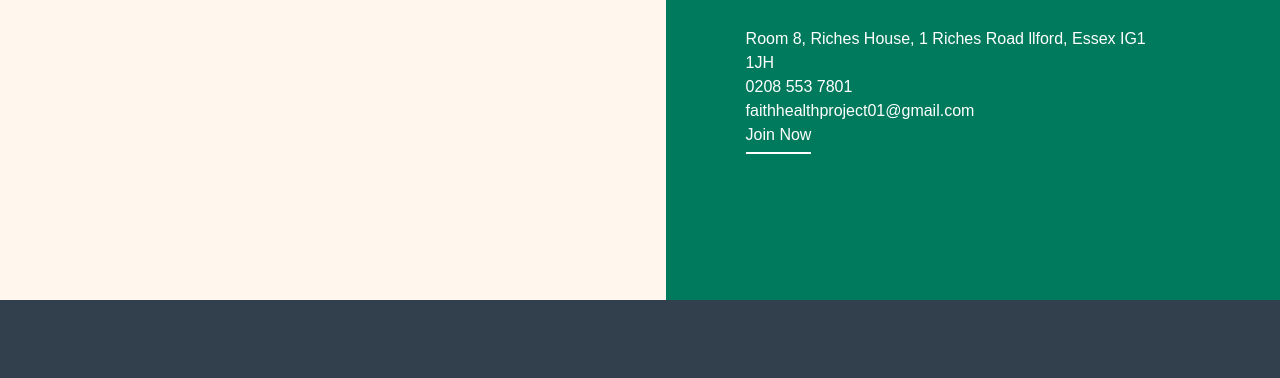
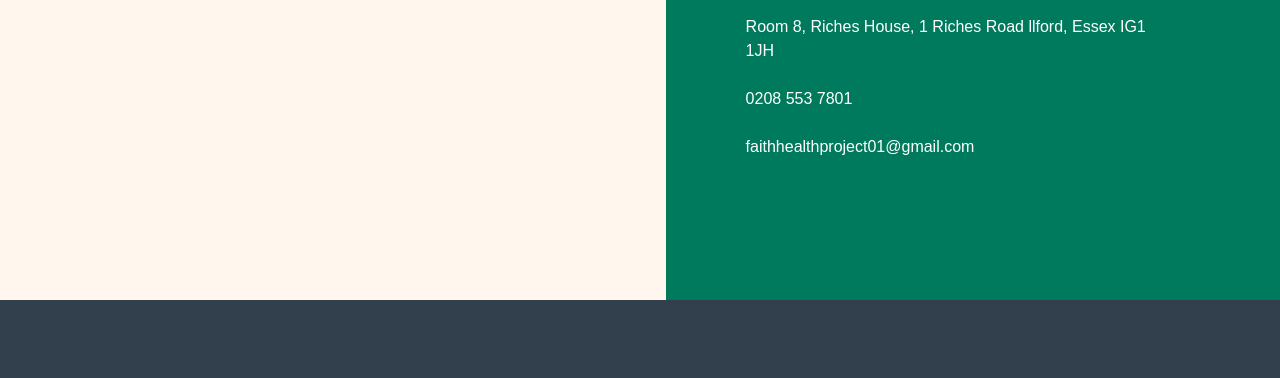
Before and after one commit to Alphadude/faith-charity, a plain HTML site: page index.html in a window 1280 px wide. Shown: the part 5619-5997 px from the top of the page. Drawn offline with Linux system fonts and the light colour scheme; a web font is replaced by a local one.

Commit message:
uploaded

```diff
--- a/index.html
+++ b/index.html
@@ -320,10 +320,11 @@
                         Together, we can make a difference, driven by compassion and guided by faith.</p>
                         <ul>
                             <li><a href="#">Room 8, Riches House, 1 Riches Road llford, Essex IG1 1JH</a></li>
+                            <br>
                             <li><a href="#">0208 553 7801</a></li>
+                            <br>
                             <li><a href="#">faithhealthproject01@gmail.com</a></li>
                         </ul>
-                    <a href="#" class="browse-btn browse-btn2 mt-20">Join Now</a>
                 </div>
             </div>
         </section>
```
